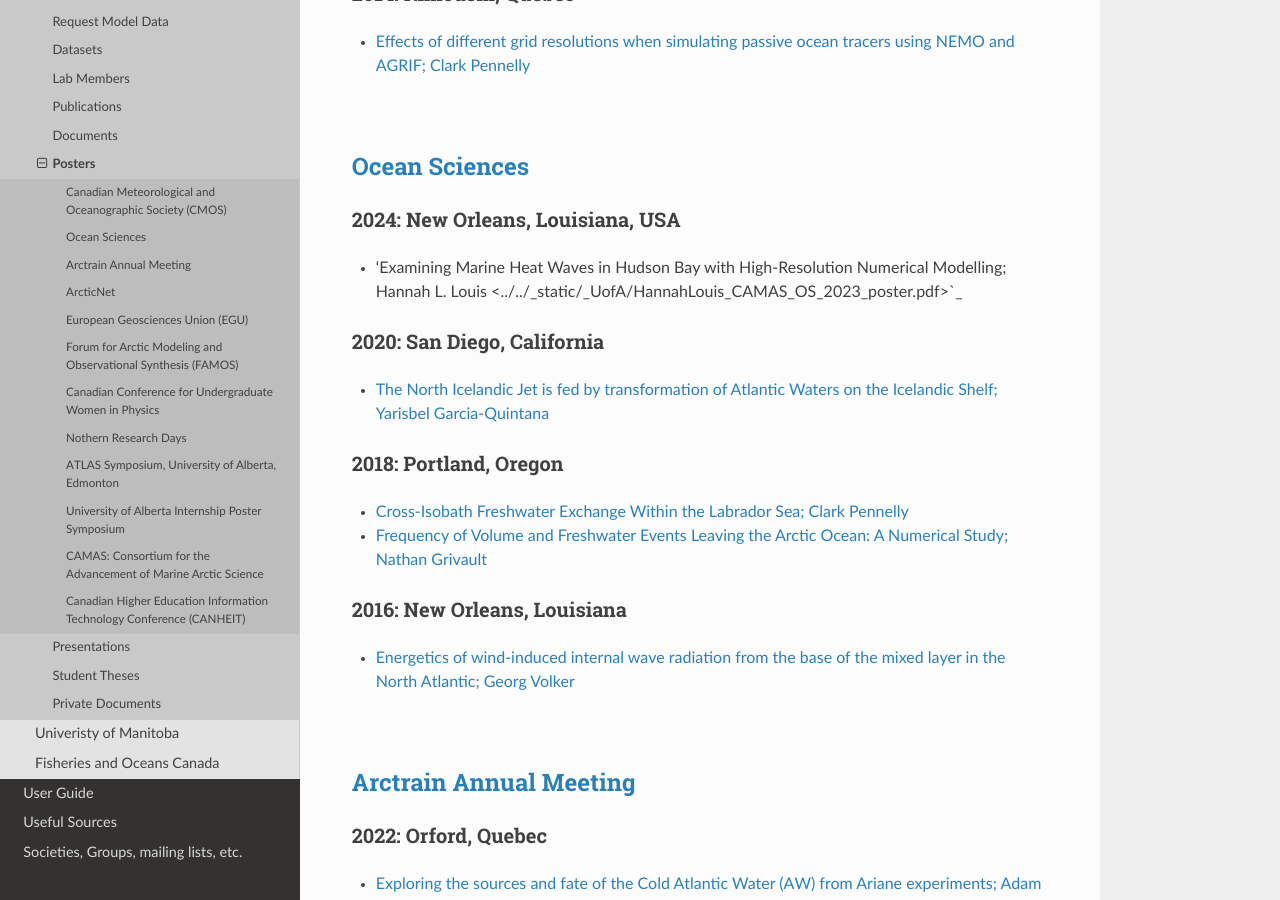
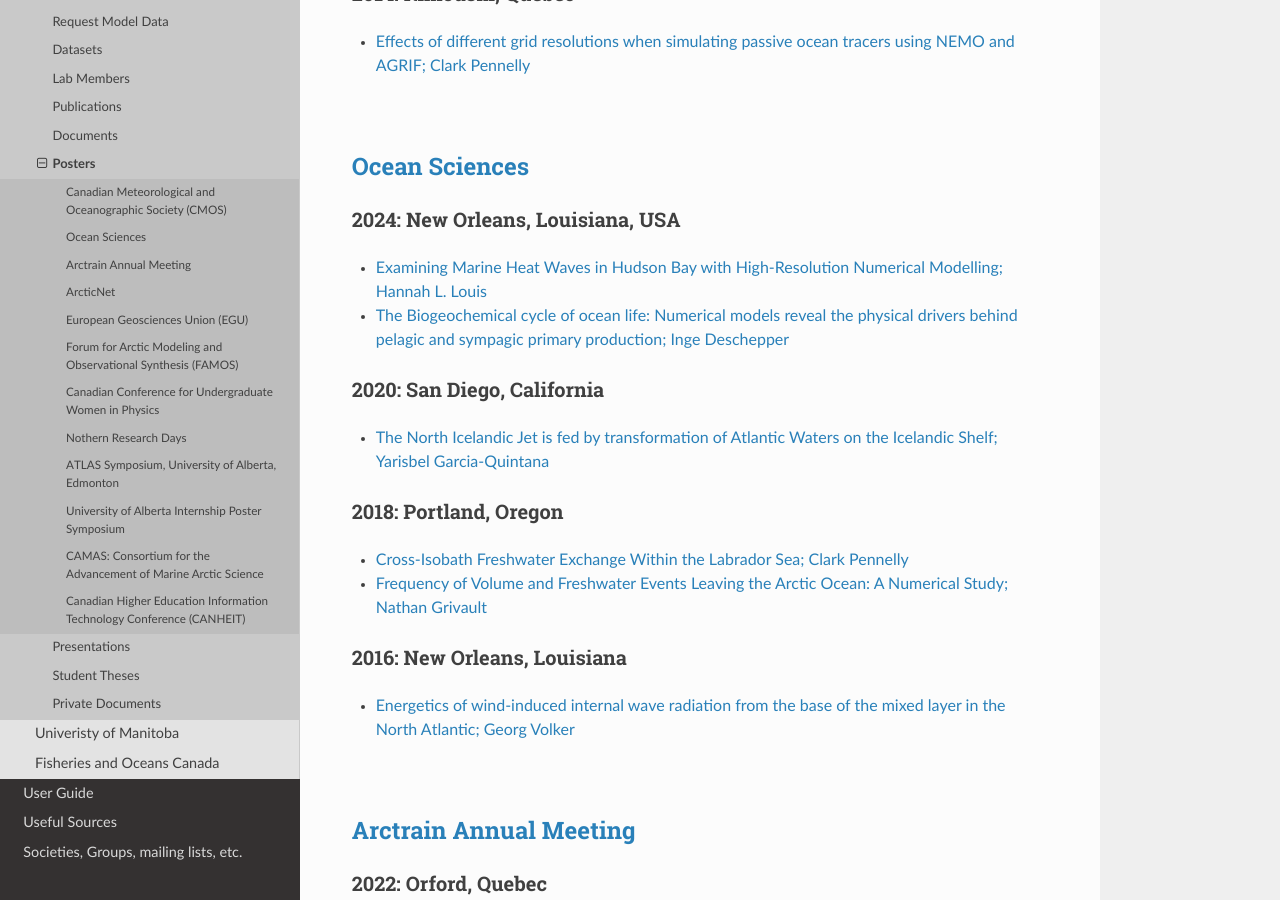
Before and after one commit to UofA-NEMO/Canadian-NEMO-Ocean-Modelling-Forum-Community-of-Practice, a Sphinx documentation site: the page built from docs/Institutions/UofA/Posters.rst, in a window 1280 px wide and 900 px high, scrolled down 608 px. Built offline with Sphinx 7.4.7 and the Read the Docs theme 2.0.0, drawn with Linux system fonts in a browser that asks for light colours; pages that are not in the unit, such as notebooks, are missing from menus.

Commit message:
Update Posters.rst

```diff
--- a/docs/Institutions/UofA/Posters.rst
+++ b/docs/Institutions/UofA/Posters.rst
@@ -35,7 +35,9 @@ Here is a list of the posters our group has presented at conferences around the
 2024: New Orleans, Louisiana, USA
 ^^^^^^^^^^^^^^^^^^^^^^^^^^^^^^^^
 
-* 'Examining Marine Heat Waves in Hudson Bay with High-Resolution Numerical Modelling; Hannah L. Louis <../../_static/_UofA/HannahLouis_CAMAS_OS_2023_poster.pdf>`_
+* `Examining Marine Heat Waves in Hudson Bay with High-Resolution Numerical Modelling; Hannah L. Louis <../../_static/_UofA/HannahLouis_CAMAS_OS_2023_poster.pdf>`_
+
+* `The Biogeochemical cycle of ocean life: Numerical models reveal the physical drivers behind pelagic and sympagic primary production; Inge Deschepper <../../_static/_UofA/OSC_2024-IDeschepper.pdf>`_
 
 2020: San Diego, California
 ^^^^^^^^^^^^^^^^^^^^^^^^^^^
```
